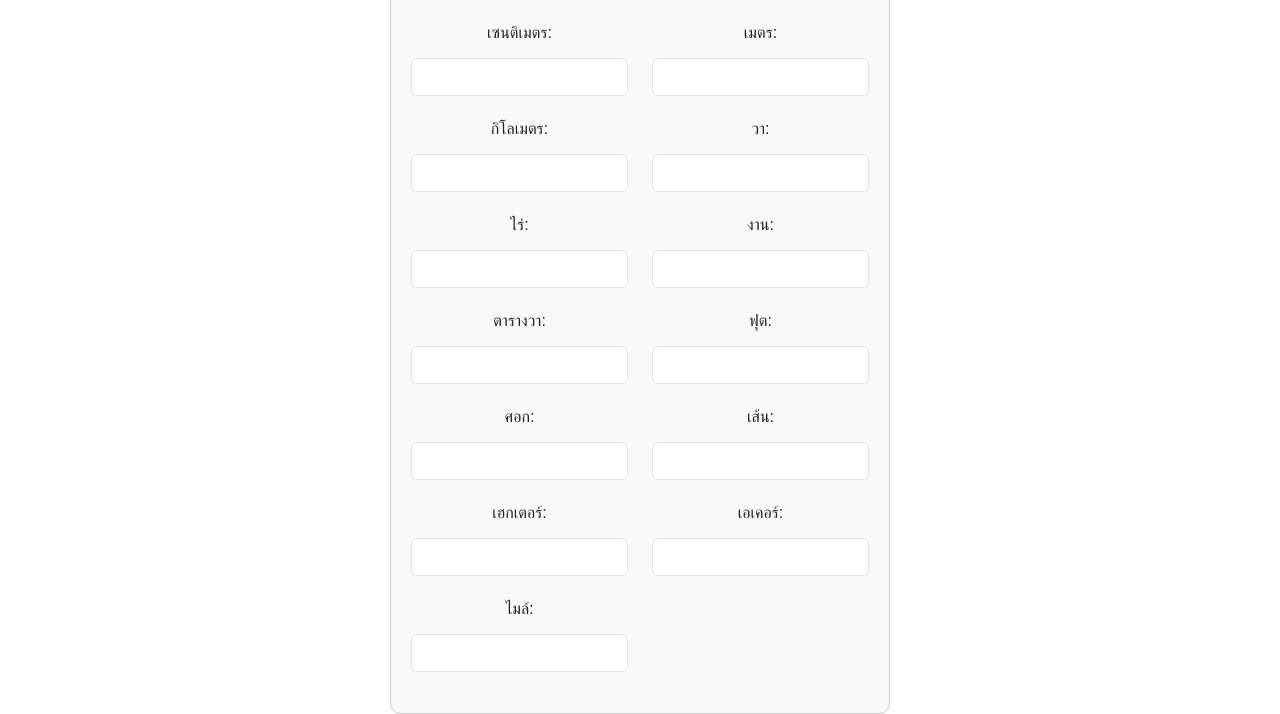
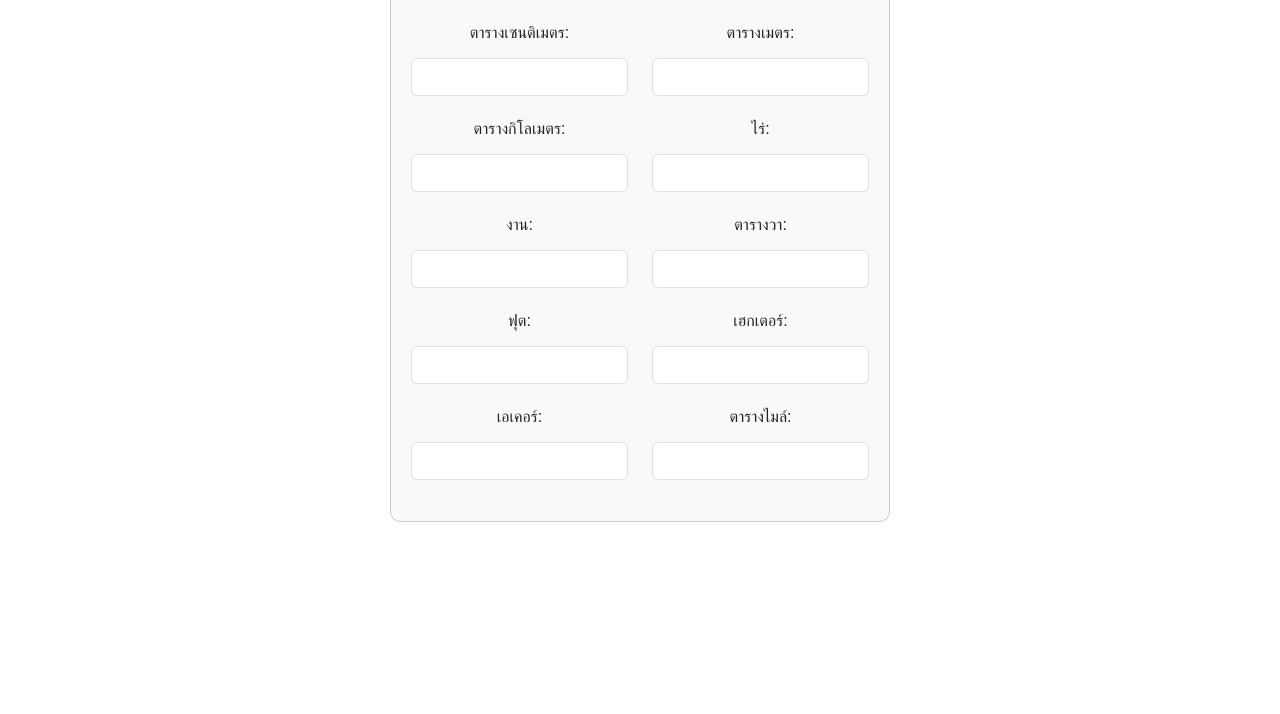
Before and after one commit to yaaaaeee/654485043, a website: page index.html in a window 1280 px wide. Shown: the part 142-856 px from the top of the page. After the commit the page ends 800 px from the top, so only its background shows below. Drawn offline with nearby package versions, Linux system fonts and the light colour scheme.

Commit message:
Update index.html

```diff
--- a/index.html
+++ b/index.html
@@ -39,20 +39,16 @@
         <h2 class="text-center mb-4">เครื่องคำนวณพื้นที่</h2>
         <div class="row">
             <div class="col-md-6 mb-3">
-                <label for="cm" class="form-label">เซนติเมตร:</label>
+                <label for="cm" class="form-label">ตารางเซนติเมตร:</label>
                 <input type="number" id="cm" class="form-control" oninput="convert('cm')">
             </div>
             <div class="col-md-6 mb-3">
-                <label for="m" class="form-label">เมตร:</label>
+                <label for="m" class="form-label">ตารางเมตร:</label>
                 <input type="number" id="m" class="form-control" oninput="convert('m')">
             </div>
             <div class="col-md-6 mb-3">
-                <label for="km" class="form-label">กิโลเมตร:</label>
+                <label for="km" class="form-label">ตารางกิโลเมตร:</label>
                 <input type="number" id="km" class="form-control" oninput="convert('km')">
-            </div>
-            <div class="col-md-6 mb-3">
-                <label for="wa" class="form-label">วา:</label>
-                <input type="number" id="wa" class="form-control" oninput="convert('wa')">
             </div>
             <div class="col-md-6 mb-3">
                 <label for="rai" class="form-label">ไร่:</label>
@@ -71,14 +67,6 @@
                 <input type="number" id="ft" class="form-control" oninput="convert('ft')">
             </div>
             <div class="col-md-6 mb-3">
-                <label for="sok" class="form-label">ศอก:</label>
-                <input type="number" id="sok" class="form-control" oninput="convert('sok')">
-            </div>
-            <div class="col-md-6 mb-3">
-                <label for="sen" class="form-label">เส้น:</label>
-                <input type="number" id="sen" class="form-control" oninput="convert('sen')">
-            </div>
-            <div class="col-md-6 mb-3">
                 <label for="hectare" class="form-label">เฮกเตอร์:</label>
                 <input type="number" id="hectare" class="form-control" oninput="convert('hectare')">
             </div>
@@ -87,7 +75,7 @@
                 <input type="number" id="acre" class="form-control" oninput="convert('acre')">
             </div>
             <div class="col-md-6 mb-3">
-                <label for="mile" class="form-label">ไมล์:</label>
+                <label for="mile" class="form-label">ตารางไมล์:</label>
                 <input type="number" id="mile" class="form-control" oninput="convert('mile')">
             </div>
         </div>
```
